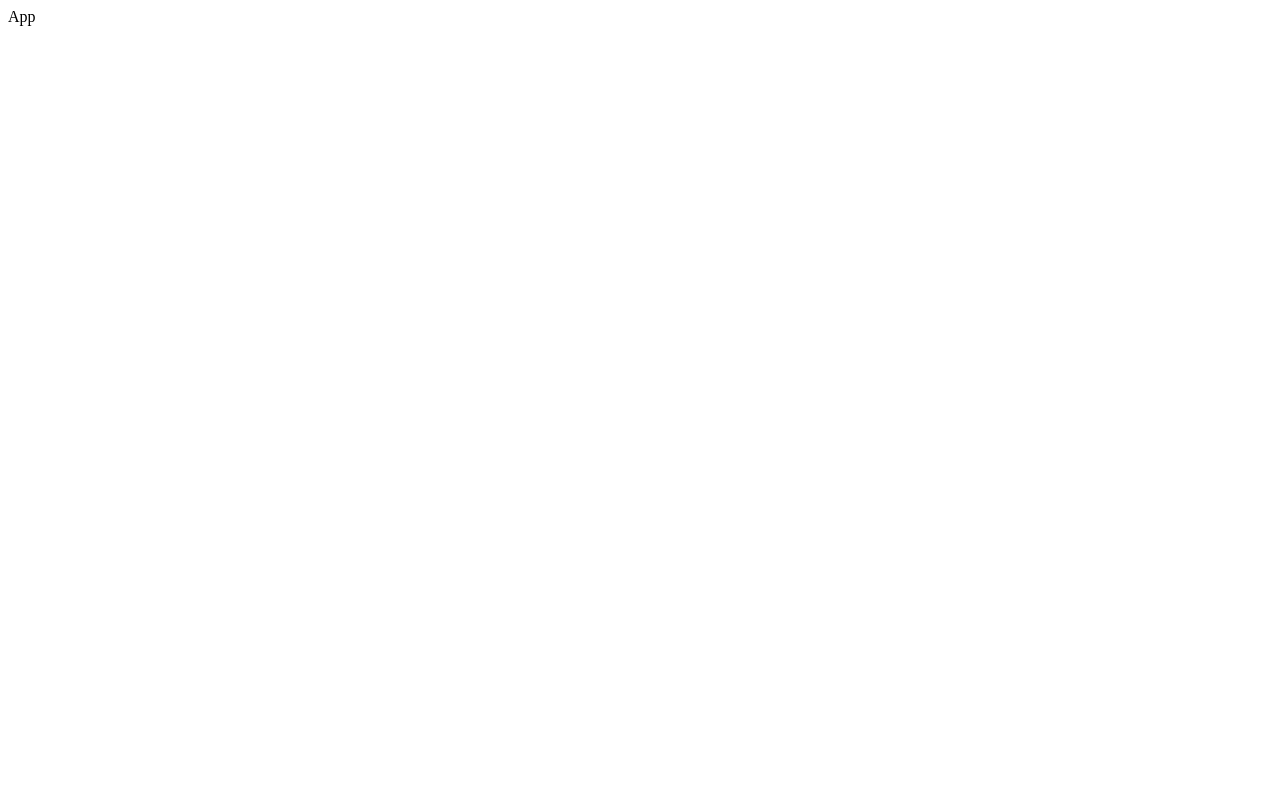
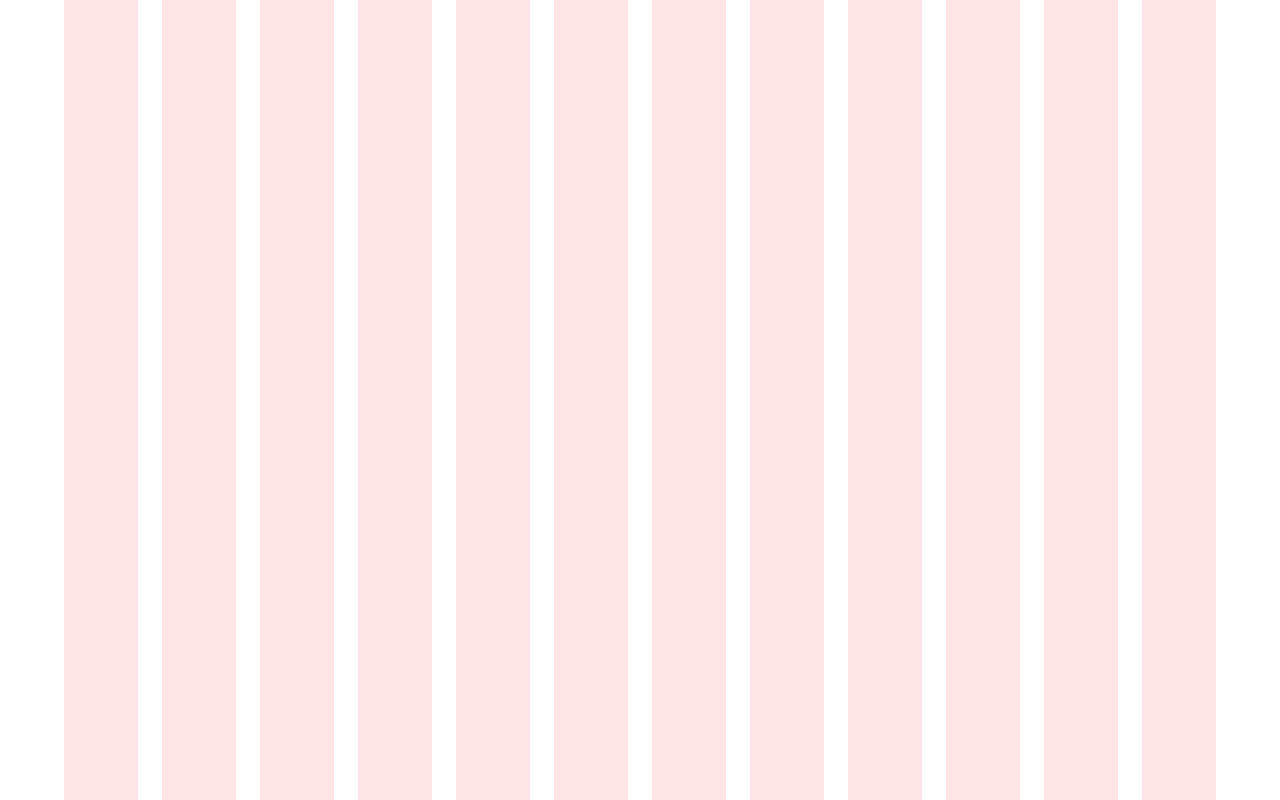
Before and after one commit to SookX/Menty, a React (Vite) app in the folder client/: page / in a window 1280 px wide. Built offline with nearby package versions, Linux system fonts and the light colour scheme.

Commit message:
Layout Grid
Added Layout grid - a tool to help keep UI elements proportional using columns

```diff
--- a/client/src/App.jsx
+++ b/client/src/App.jsx
@@ -1,10 +1,16 @@
+import LayoutGrid from "./components/LayoutGrid/LayoutGrid"
 import DataProvider from "./context/DataContext"
 
 function App() {
 
   return (
     <DataProvider>
-      App
+      <LayoutGrid
+        columns={12}
+        padding='6.4rem'
+        gutter='2.4rem'
+        type='screen'
+      />
     </DataProvider>
   )
 }
--- /dev/null
+++ b/client/src/components/LayoutGrid/LayoutGrid.jsx
@@ -0,0 +1,32 @@
+import { useContext, useEffect } from "react"
+import { DataContext } from "../../context/DataContext"
+
+const LayoutGrid = ({ padding, gutter, columns, type, color = 'rgba(255, 0, 0, 0.1)' }) => {
+    const { grid, setGrid } = useContext(DataContext)
+
+    useEffect(() => {
+        if(type === 'screen') {
+            let root = document.querySelector(':root')
+
+            root.style.setProperty('--grid-padding', padding)
+            root.style.setProperty('--grid-gutter', gutter)
+            root.style.setProperty('--grid-columns', columns)
+        }
+    }, [padding, gutter, columns])
+
+    return (
+        <>
+            <div className={`layout-grid ${!grid && 'hidden'}`}>
+                {
+                    Array.from({ length: columns }, _ => (
+                        <div className="grid-column" style={{ 'background-color': color }}></div>
+                    ))
+                }
+            </div>
+
+            <button className="btn grid-btn" onClick={() => setGrid(!grid)}>Grid</button>
+        </>
+    )
+}
+
+export default LayoutGrid
--- a/client/src/context/DataContext.jsx
+++ b/client/src/context/DataContext.jsx
@@ -4,9 +4,11 @@ export const DataContext = createContext({})
 
 const DataProvider = ({ children }) => {
 
+    const [grid, setGrid] = useState(true)
+
     return (
         <DataContext.Provider value={{
-
+                grid, setGrid
             }}>
 
             {children}
--- a/client/src/index.css
+++ b/client/src/index.css
@@ -0,0 +1,56 @@
+* {
+  margin: 0;
+  padding: 0;
+  box-sizing: border-box;
+}
+
+html {
+  font-size: 62.5%;
+}
+
+:root {
+
+  /* LAYOUT GRID PROPERTIES */
+  --grid-padding: 6.4rem;
+  --grid-gutter: 2.4rem;
+  --grid-columns: 12;
+  --grid-column-width: calc(calc(100vw - calc(calc(var(--grid-columns) - 1) * var(--grid-gutter)) - calc(var(--grid-padding) * 2)) / var(--grid-columns));
+}
+
+
+
+/* LAYOUT GRID */
+.layout-grid {
+  position: fixed;
+  z-index: 100;
+  width: 100%;
+  height: 100%;
+
+  display: flex;
+  gap: var(--grid-gutter);
+  padding: 0 var(--grid-padding);
+
+  pointer-events: none;
+}
+
+.layout-grid.hidden .grid-column {
+  display: none;
+}
+
+.grid-btn {
+  position: fixed;
+  bottom: 3.2rem;
+  right: 6.4rem;
+
+  opacity: 0;
+
+  z-index: 100;
+}
+
+.grid-btn:hover {
+  opacity: 1;
+}
+
+.grid-column {
+  width: 100%;
+}
```
